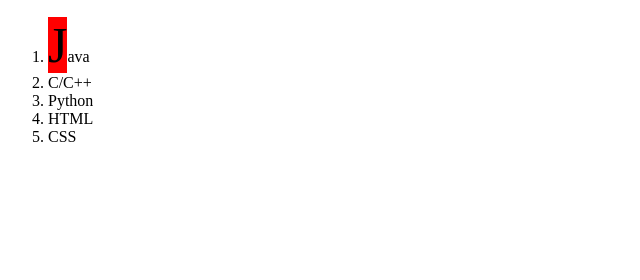
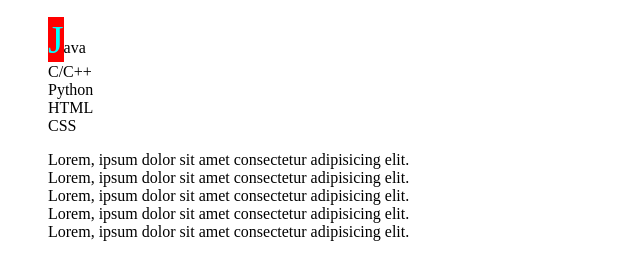
Before and after one commit to okanyesil/html-css, a plain HTML site: page first-letter-line.html in a window 1280 px wide. In both pictures the pointer is over the item "Java". Shown: the whole page, without its empty margins (0-640 px from the left). Drawn offline with Linux system fonts and the light colour scheme.

Commit message:
first letter first line ornek

```diff
--- a/css/first.css
+++ b/css/first.css
@@ -1,4 +1,18 @@
-li:hover::first-letter{
-  font-size: 50px;
-  background: red;
+ol{
+  list-style-type: none;
 }
+.first_letter li:hover::first-letter{
+
+ /*content: url("file:///c:/Users/OKAN/Desktop/html-css/media/java.jpg");
+ width: 100px;
+ height: 100px;*/
+ background: red;
+ color: aqua;
+ font-size: 40px;
+}
+.first_line li:hover::first-line{
+  background: rgb(122, 41, 41);
+  color:blue;
+  font-size:40px;
+  list-style-type: none;
+}
--- a/first-letter-line.html
+++ b/first-letter-line.html
@@ -8,12 +8,19 @@
   <link rel="stylesheet" href="css/first.css">
 </head>
 <body>
-  <ol>
+  <ol class="first_letter">
     <li>Java</li>
     <li>C/C++</li>
     <li>Python</li>
     <li>HTML</li>
     <li>CSS</li>
   </ol>
+  <ol class="first_line">
+    <li>Lorem, ipsum dolor sit amet consectetur adipisicing elit.</li>
+    <li>Lorem, ipsum dolor sit amet consectetur adipisicing elit.</li>
+    <li>Lorem, ipsum dolor sit amet consectetur adipisicing elit.</li>
+    <li>Lorem, ipsum dolor sit amet consectetur adipisicing elit.</li>
+    <li>Lorem, ipsum dolor sit amet consectetur adipisicing elit.</li>
+  </ol>
 </body>
 </html>
```
